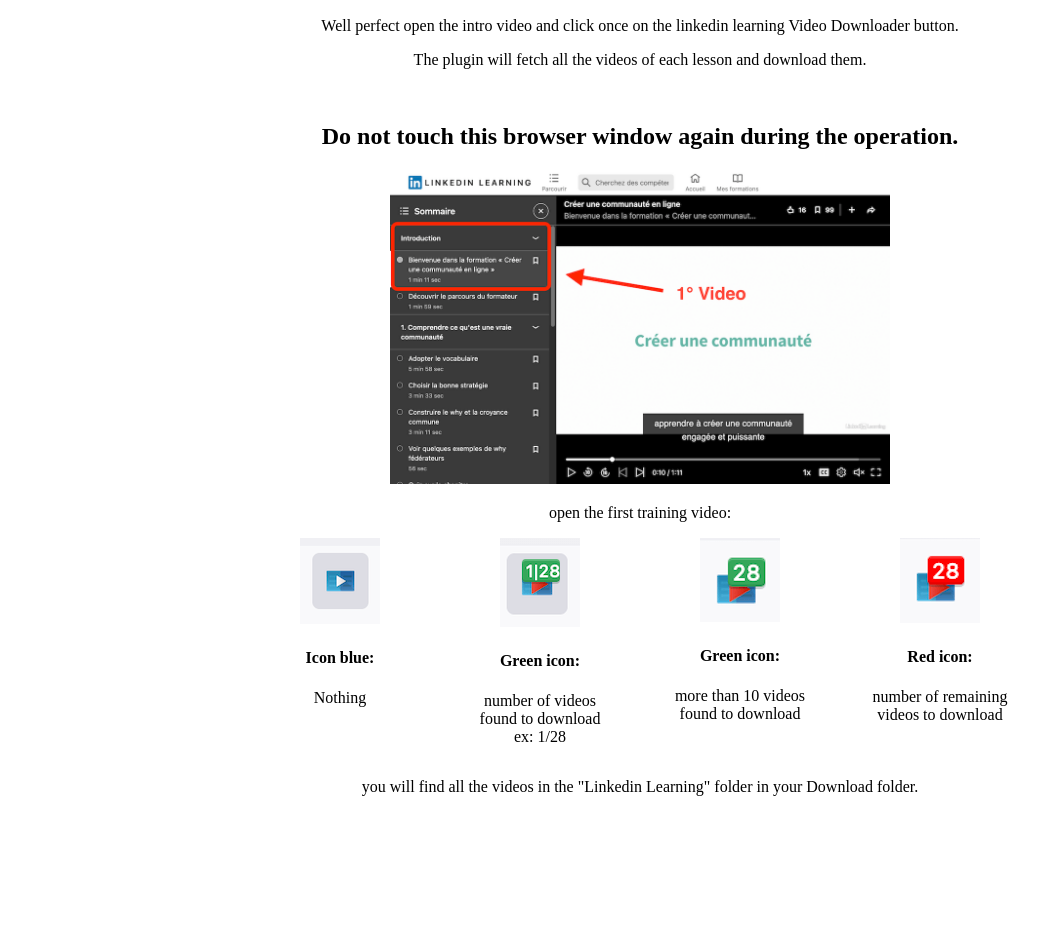
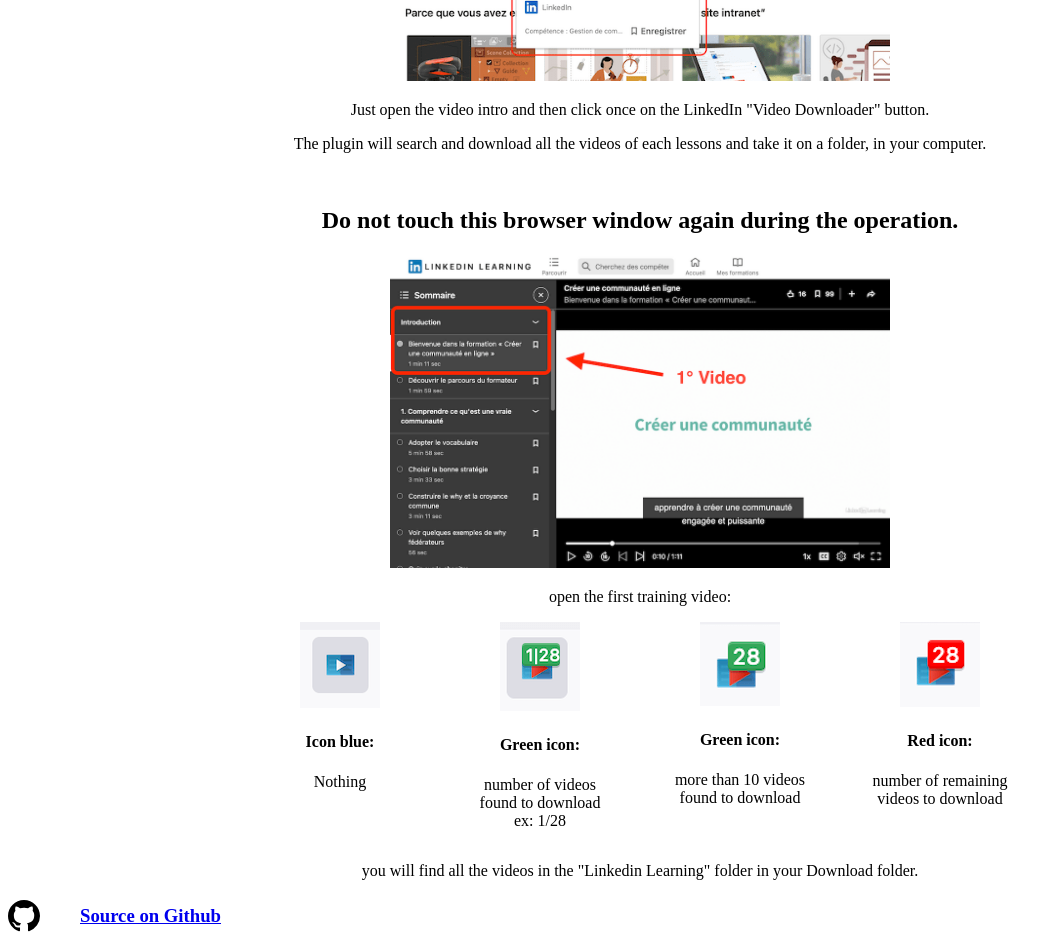
Before and after one commit to darkvadehors/Extension-firefox-linkedin-learning, a browser extension: page views/installed.html in a window 1280 px wide. Shown: the part 660-1600 px from the top of the page, without its empty margins (0-1063 px from the left). Before the commit the page ends 1476 px from the top, so only its background shows below. Drawn offline with Linux system fonts and the light colour scheme.

Commit message:
update intro

```diff
--- a/views/installed.css
+++ b/views/installed.css
@@ -37,3 +37,11 @@
 #button>div {
     width: 140px;
 }
+#github{
+    display: flex;
+ flex-direction: row;
+ vertical-align: middle;
+}
+#github a , #github h3{
+    margin: auto 20px;
+}
--- a/views/installed.html
+++ b/views/installed.html
@@ -16,10 +16,14 @@
     </header>
 
     <main>
-        <p>Hello, like me, you like LinkedIn trainings but you would like to be able to watch them in your mountain summer cottage without network or electricity!</p>
+        <p>Hello ! </p>
+        <p>Like me, you enjoy LinkedIn trainings</p>
+        <p>but you would like to be capable to watch the episodes without network or electricity ?</p>
+        <p>Then you've come to the right place.</p>
         <img class="img5" src="../img/LLVD_0.png" alt="linkedin Lessons">
-        <p>Well perfect open the intro video and click once on the linkedin learning Video Downloader button.</p>
-        <p>The plugin will fetch all the videos of each lesson and download them.</p>
+
+        <p>Just open the video intro and then click once on the LinkedIn "Video Downloader" button.</p>
+        <p>The plugin will search and download all the videos of each lessons and take it on a folder, in your computer.</p>
         <br>
         <h2>Do not touch this browser window again during the operation.</h2>
         <img class="img5" src="../img/LLVD_1.png" alt="">
@@ -50,6 +54,12 @@
 
         <p>you will find all the videos in the "Linkedin Learning" folder in your Download folder.</p>
     </main>
+    <div id="github">
+        <svg height="32" aria-hidden="true" viewBox="0 0 16 16" version="1.1" width="32" data-view-component="true" class="octicon octicon-mark-github v-align-middle">
+            <path fill-rule="evenodd" d="M8 0C3.58 0 0 3.58 0 8c0 3.54 2.29 6.53 5.47 7.59.4.07.55-.17.55-.38 0-.19-.01-.82-.01-1.49-2.01.37-2.53-.49-2.69-.94-.09-.23-.48-.94-.82-1.13-.28-.15-.68-.52-.01-.53.63-.01 1.08.58 1.23.82.72 1.21 1.87.87 2.33.66.07-.52.28-.87.51-1.07-1.78-.2-3.64-.89-3.64-3.95 0-.87.31-1.59.82-2.15-.08-.2-.36-1.02.08-2.12 0 0 .67-.21 2.2.82.64-.18 1.32-.27 2-.27.68 0 1.36.09 2 .27 1.53-1.04 2.2-.82 2.2-.82.44 1.1.16 1.92.08 2.12.51.56.82 1.27.82 2.15 0 3.07-1.87 3.75-3.65 3.95.29.25.54.73.54 1.48 0 1.07-.01 1.93-.01 2.2 0 .21.15.46.55.38A8.013 8.013 0 0016 8c0-4.42-3.58-8-8-8z"></path>
+        </svg>
+         <a href="https://github.com/darkvadehors/Extension-firefox-linkedin-learning" target="_blank" rel="noopener noreferrer"><h3>Source on Github</h3></a>
+    </div>
 </body>
 
 </html>
```
